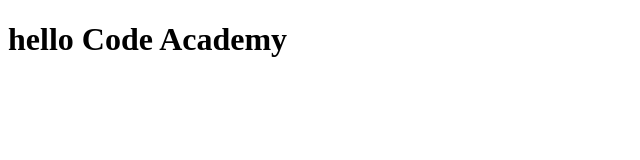
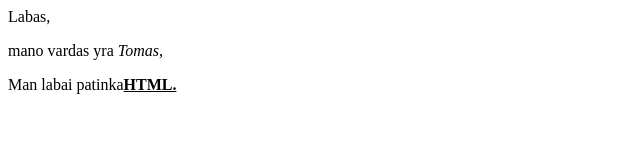
Before and after one commit to LithuanianTom/CodeAcademy, a plain HTML site: page index.html in a window 1280 px wide. Shown: the whole page, without its empty margins (0-640 px from the left). Drawn offline with Linux system fonts and the light colour scheme.

Commit message:
Panaudoti tagai <p> <i> <strong> <u>

```diff
--- a/index.html
+++ b/index.html
@@ -5,6 +5,10 @@
     <title>Index page</title>
 </head>
 <body>
-<h1>hello Code Academy</h1>
+Labas,
+<p>mano vardas yra <i>Tomas</i>,</p>
+<p>Man labai patinka<strong><u>HTML.</u></strong></p>
+
+
 </body>
 </html>
```
